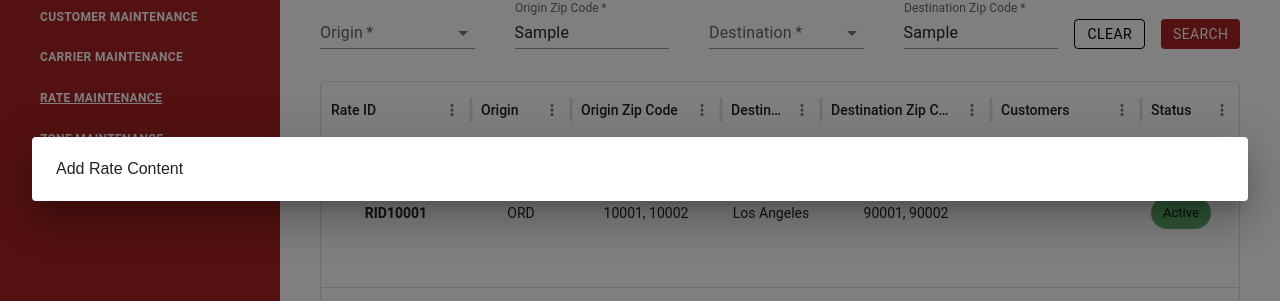
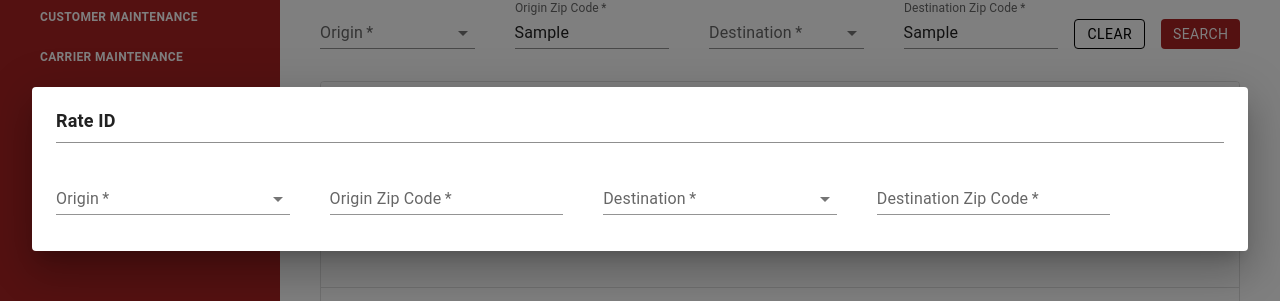
Before and after one commit to RM-Trucking/RM-Trucking, a React (Vite) app in the folder frontend/: page /app/maintenance/rate-maintenance in a window 1280 px wide. Both pictures are taken after typing "Sample", "Sample" into the empty fields and a click on the button "Add Rate". Shown: the part 231-532 px from the top of the page. Built offline with nearby package versions, Linux system fonts and the light colour scheme.

Commit message:
added add rate fields in the pop up

```diff
--- a/frontend/src/sections/customer/RateSearchFields.jsx
+++ b/frontend/src/sections/customer/RateSearchFields.jsx
@@ -14,10 +14,11 @@ import { useDispatch, useSelector } from '../../redux/store';
 import { setRateSearchObj } from '../../redux/slices/rate';
 
 RateSearchFields.propTypes = {
-    padding: PropTypes.number
+    padding: PropTypes.number,
+    type: PropTypes.string
 };
 
-export default function RateSearchFields({ padding}) {
+export default function RateSearchFields({ padding, type }) {
     const dispatch = useDispatch();
     const {
         control,
@@ -120,7 +121,7 @@ export default function RateSearchFields({ padding}) {
                                 />
                             )}
                         />
-                        <Button
+                        {type === 'Search' && <Button
                             variant="outlined"
                             size="small"
                             // on click clear the values
@@ -142,8 +143,8 @@ export default function RateSearchFields({ padding}) {
                             }}
                         >
                             Clear
-                        </Button>
-                        <Button
+                        </Button>}
+                        {type === 'Search' && <Button
                             variant="contained"
                             size="small"
                             type='submit'
@@ -163,7 +164,7 @@ export default function RateSearchFields({ padding}) {
                             }}
                         >
                             Search
-                        </Button>
+                        </Button>}
                     </Stack>
                 </Stack>
             </Box>
--- a/frontend/src/sections/customer/StationTabs.jsx
+++ b/frontend/src/sections/customer/StationTabs.jsx
@@ -196,7 +196,7 @@ export default function StationTabs({ }) {
                 </Box>
                 <Divider sx={{ borderColor: 'rgba(143, 143, 143, 1)' }} />
                 {/* rate search details  */}
-                {stationCurrentTab.toLowerCase() === 'rate' && <RateSearchFields padding={3} />}
+                {stationCurrentTab.toLowerCase() === 'rate' && <RateSearchFields padding={3} type={'Search'} />}
                 <StationTabsTable currentTab={stationCurrentTab} setActionType={setActionType} />
 
                 {/*  dialog for add station tab item can go here */}
--- /dev/null
+++ b/frontend/src/sections/rate/AddRate.jsx
@@ -0,0 +1,59 @@
+import PropTypes from 'prop-types';
+import { useState, useEffect } from 'react';
+import { useNavigate } from 'react-router-dom';
+import {
+    Box, Divider, Typography, Tab,
+    Button, Stack,
+    DialogContent
+} from '@mui/material';
+import { ErrorBoundary } from 'react-error-boundary';
+import { useDispatch, useSelector } from '../../redux/store';
+import { setCurrentRateTab } from '../../redux/slices/rate';
+import ErrorFallback from '../shared/ErrorBoundary';
+import RateSearchFields from './../customer/RateSearchFields';
+import Iconify from '../../components/iconify';
+// ----------------------------------------------------------------------
+
+
+AddRate.propTypes = {
+    type: PropTypes.string,
+    handleCloseConfirm: PropTypes.func
+};
+
+export default function AddRate({ type, handleCloseConfirm }) {
+    const dispatch = useDispatch();
+    const navigate = useNavigate();
+
+
+    // error boundary info
+    const logError = (error, info) => {
+        // Use an error reporting service here
+        console.error("Error caught:", info);
+        console.log(error);
+    };
+
+
+    return (
+        <>
+            <ErrorBoundary
+                FallbackComponent={ErrorFallback}
+                onError={logError}
+                onReset={() => {
+                    // Optional: reset app state here if necessary before retry
+                    console.log("Error boundary reset triggered");
+                }}
+            >
+                {/* header  */}
+                <>
+                    <Stack flexDirection="row" alignItems={'center'} justifyContent="space-between" sx={{ mb: 1 }}>
+                        <Typography sx={{ fontSize: '18px', fontWeight: 600 }}>Rate ID</Typography>
+                    </Stack>
+                    <Divider sx={{ borderColor: 'rgba(143, 143, 143, 1)', mb: 1 }} />
+                </>
+                {/* adding rate search fields here */}
+                <RateSearchFields padding={0} type={'Add Rate'} />
+
+            </ErrorBoundary>
+        </>
+    );
+}
--- a/frontend/src/sections/rate/RateTabs.jsx
+++ b/frontend/src/sections/rate/RateTabs.jsx
@@ -11,6 +11,7 @@ import { useDispatch, useSelector } from '../../redux/store';
 import { setCurrentRateTab } from '../../redux/slices/rate';
 import ErrorFallback from '../shared/ErrorBoundary';
 import RateSearchFields from '../customer/RateSearchFields';
+import AddRate from './AddRate';
 // ----------------------------------------------------------------------
 
 
@@ -126,7 +127,7 @@ export default function RateTabs({ }) {
                 </Box>
                 <Divider sx={{ borderColor: 'rgba(143, 143, 143, 1)', mb:2 }} />
                 {/* rate search details  */}
-                <RateSearchFields padding = {0}/>
+                <RateSearchFields padding = {0} type={'Search'}/>
                 {/* table for rate tabs */}
 
                 {/*  dialog for add station tab item can go here */}
@@ -146,7 +147,7 @@ export default function RateTabs({ }) {
                     }}
                 >
                     <DialogContent>
-                        Add Rate Content
+                        <AddRate type={'Add'} handleCloseConfirm={handleCloseConfirm} />
                     </DialogContent>
                 </Dialog>
 
```
